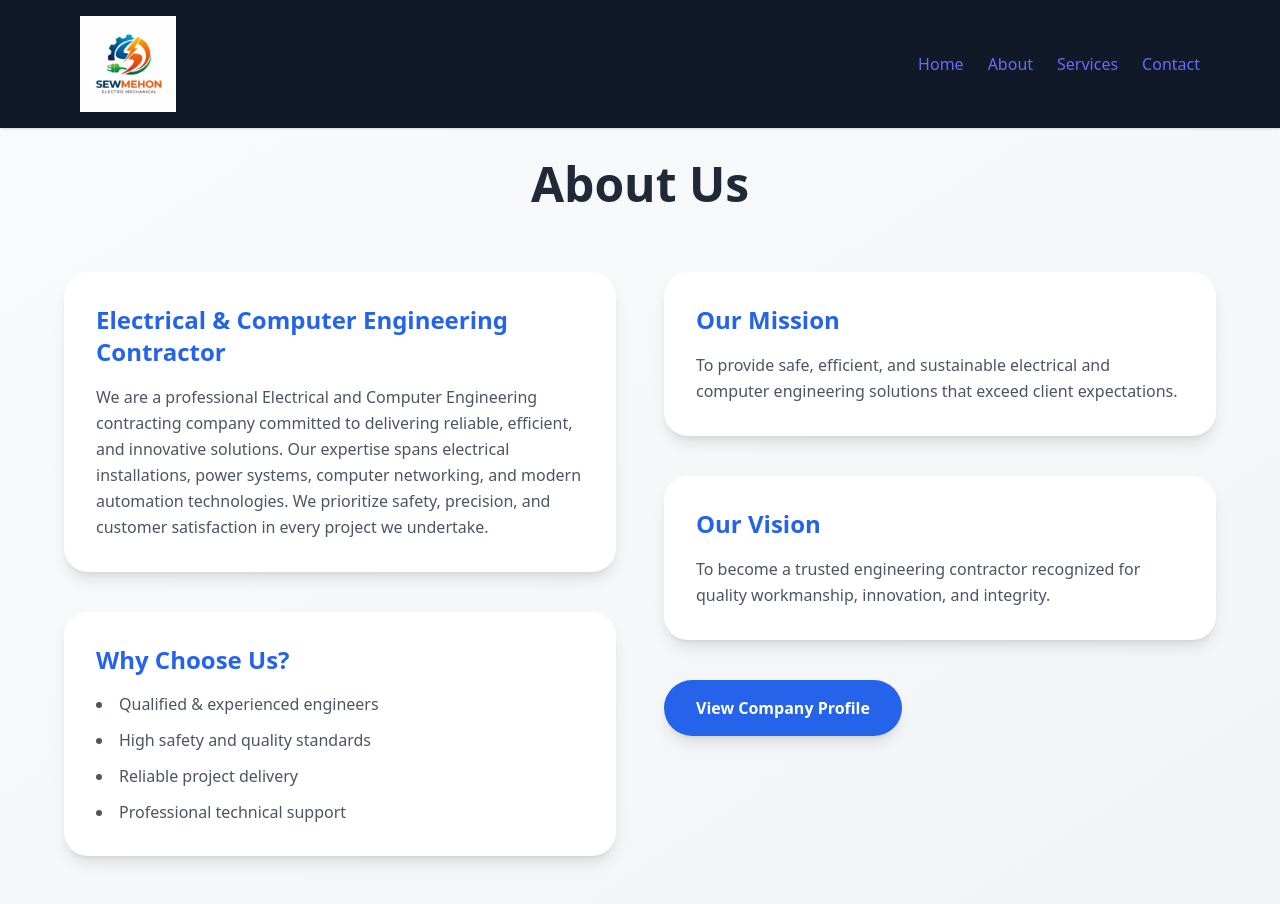
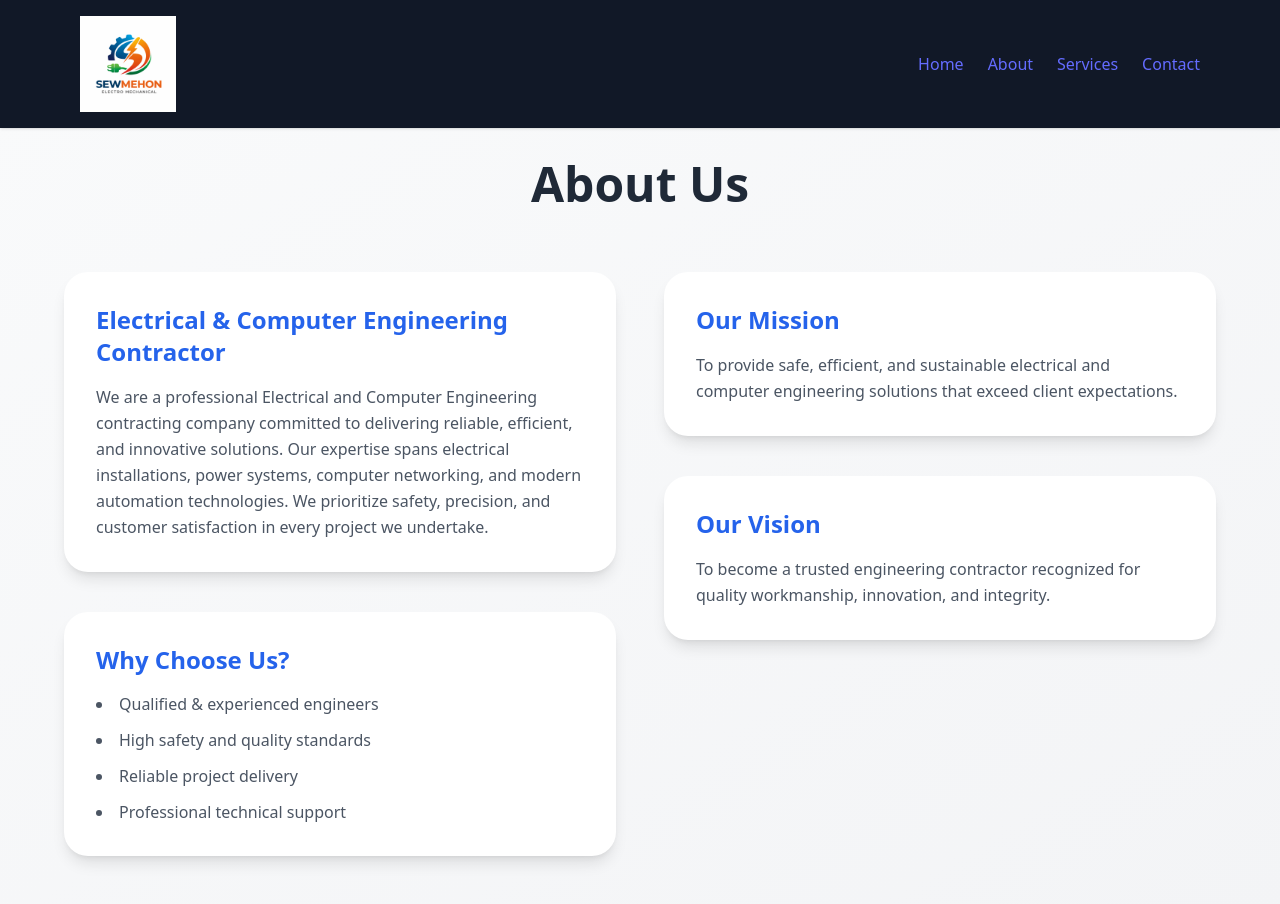
Before and after one commit to simon21728/simon, a React (Vite) app in the folder myapp/: page /about in a window 1280 px wide. Shown: the top 904 px of the page. Built offline with nearby package versions, Linux system fonts and the light colour scheme.

Commit message:
finalize product

```diff
--- a/myapp/src/pages/About.jsx
+++ b/myapp/src/pages/About.jsx
@@ -2,7 +2,7 @@ import { aboutData } from "../data/data";
 
 export default function About() {
   return (
-    <section className="w-full min-h-screen bg-gradient-to-br from-gray-50 to-gray-100 px-4 sm:px-6 lg:px-16 py-16">
+    <section className="w-screen min-h-screen bg-gradient-to-br from-gray-50 to-gray-100 px-4 sm:px-6 lg:px-16 py-16 flex flex-col justify-start lg:justify-center">
 
       {/* MAIN CONTAINER */}
       <div className="max-w-7xl mx-auto">
@@ -24,7 +24,7 @@ export default function About() {
           <div className="space-y-10">
 
             {/* ABOUT */}
-            <div className="bg-white rounded-3xl p-8 shadow-lg hover:shadow-2xl transition">
+            <div className="bg-white rounded-3xl p-8 shadow-lg hover:shadow-2xl hover:scale-[1.03] transition-all duration-500">
               <h2 className="text-2xl font-semibold mb-4 text-blue-600">
                 Electrical & Computer Engineering Contractor
               </h2>
@@ -38,7 +38,7 @@ export default function About() {
             </div>
 
             {/* WHY CHOOSE US */}
-            <div className="bg-white rounded-3xl p-8 shadow-lg hover:shadow-2xl transition">
+            <div className="bg-white rounded-3xl p-8 shadow-lg hover:shadow-2xl hover:scale-[1.03] transition-all duration-500">
               <h2 className="text-2xl font-semibold mb-4 text-blue-600">
                 Why Choose Us?
               </h2>
@@ -55,7 +55,7 @@ export default function About() {
           <div className="space-y-10">
 
             {/* MISSION */}
-            <div className="bg-white rounded-3xl p-8 shadow-lg hover:shadow-2xl transition">
+            <div className="bg-white rounded-3xl p-8 shadow-lg hover:shadow-2xl hover:scale-[1.03] transition-all duration-500">
               <h2 className="text-2xl font-semibold mb-4 text-blue-600">
                 Our Mission
               </h2>
@@ -66,7 +66,7 @@ export default function About() {
             </div>
 
             {/* VISION */}
-            <div className="bg-white rounded-3xl p-8 shadow-lg hover:shadow-2xl transition">
+            <div className="bg-white rounded-3xl p-8 shadow-lg hover:shadow-2xl hover:scale-[1.03] transition-all duration-500">
               <h2 className="text-2xl font-semibold mb-4 text-blue-600">
                 Our Vision
               </h2>
@@ -76,8 +76,8 @@ export default function About() {
               </p>
             </div>
 
-            {/* CTA */}
-            <div className="text-center lg:text-left">
+            {/* OPTIONAL CTA BUTTON */}
+            {/* <div className="text-center lg:text-left">
               <a
                 href={aboutData.pdf}
                 target="_blank"
@@ -88,9 +88,9 @@ export default function About() {
               >
                 View Company Profile
               </a>
-            </div>
+            </div> */}
+
           </div>
-
         </div>
       </div>
     </section>
```
